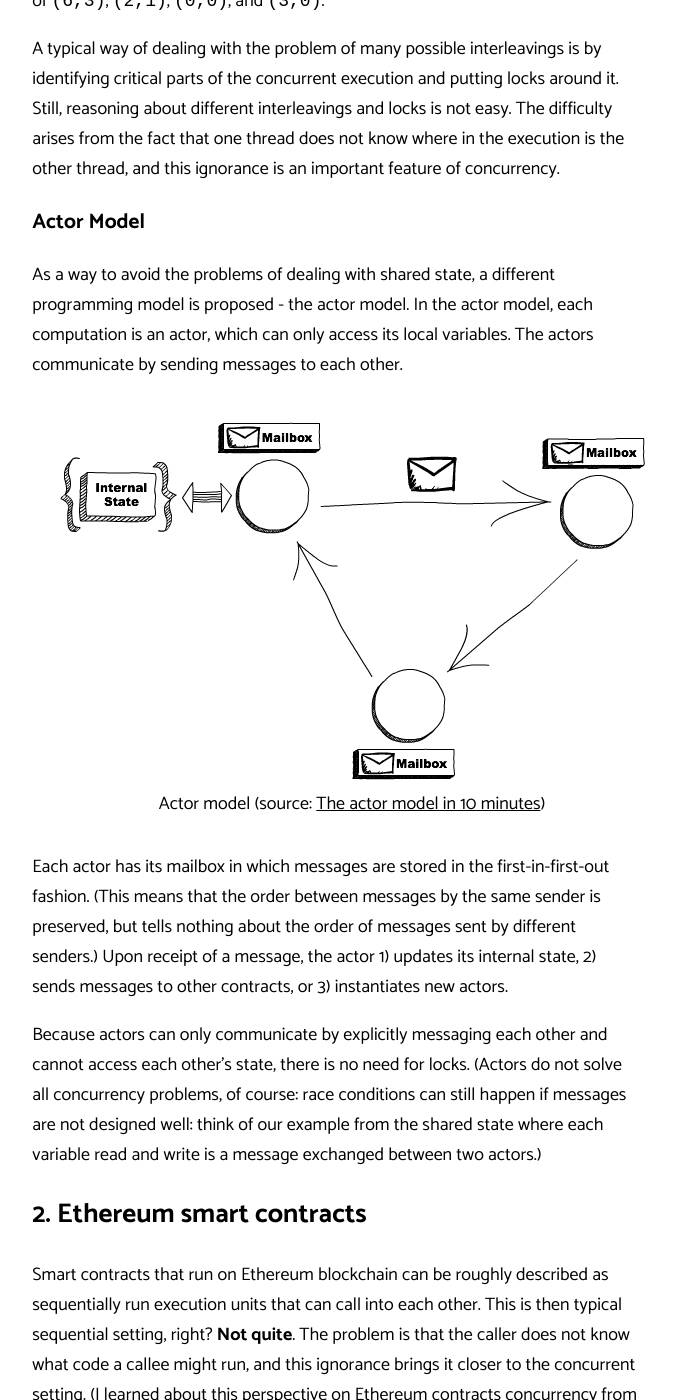
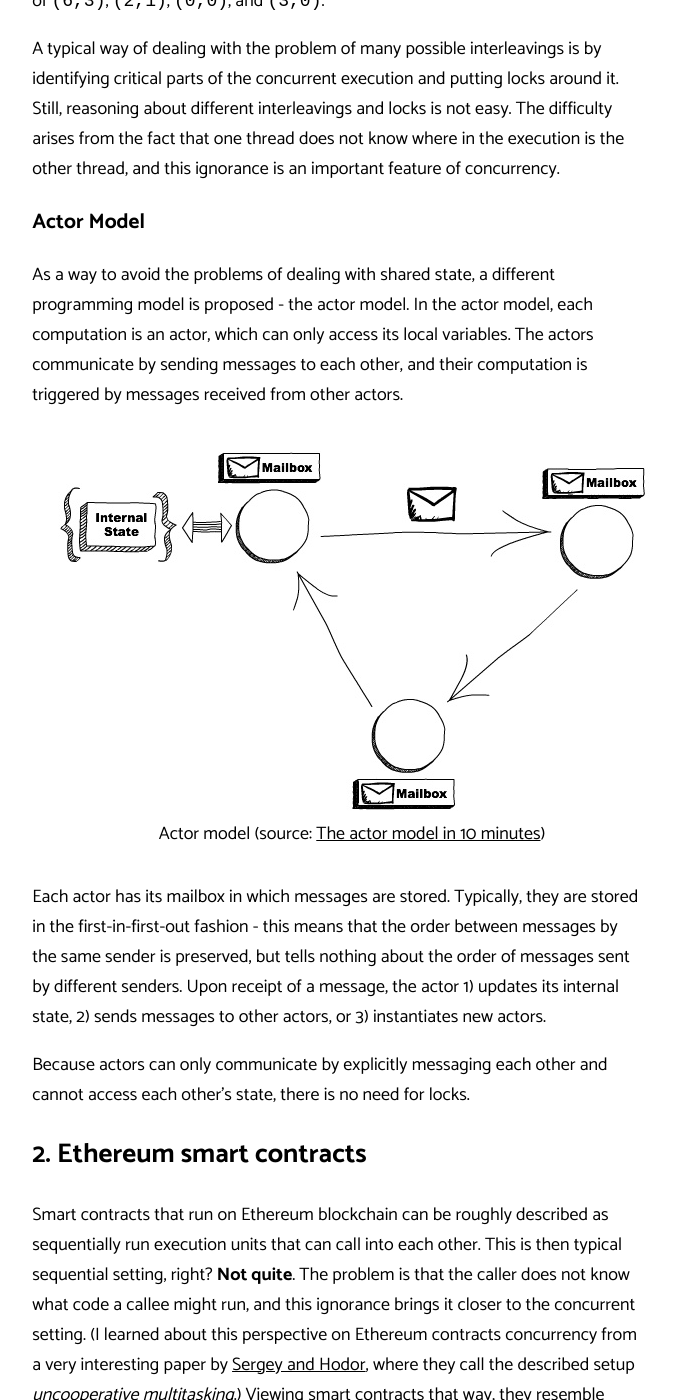
Before and after one commit to ivan-gavran/ivan-gavran.github.io, a Jekyll site: the page built from _posts/2023-11-11-0027_actor_model_CW.markdown, in a window 1280 px wide and 1400 px high, scrolled down 1241 px. Shown: the whole window, without its empty margins (303-979 px from the left). Built offline with Jekyll 4.4.1, drawn with Linux system fonts in a browser that asks for light colours; some of the changed text lies outside the part shown.

Commit message:
minor rephrasings to actor model; jpg with white background

```diff
--- a/_posts/2023-11-11-0027_actor_model_CW.markdown
+++ b/_posts/2023-11-11-0027_actor_model_CW.markdown
@@ -37,12 +37,12 @@ A typical way of dealing with the problem of many possible interleavings is by i
 
 ### Actor Model
 
-As a way to avoid the problems of dealing with shared state, a different programming model is proposed - the actor model. In the actor model, each computation is an actor, which can only access its local variables. The actors communicate by sending messages to each other.
+As a way to avoid the problems of dealing with shared state, a different programming model is proposed - the actor model. In the actor model, each computation is an actor, which can only access its local variables. The actors communicate by sending messages to each other, and their computation is triggered by messages received from other actors.
 
 <figure style="width:100%">
   <img
   class="centered"
-  src="{{ site.url }}/assets/posts/2023-11-11-0027_actor_model_CW/actorModelScheme.png"
+  src="{{ site.url }}/assets/posts/2023-11-11-0027_actor_model_CW/actorModelScheme.jpg"
   alt="The actor model scheme">
   <figcaption>Actor model (source: <a href="https://www.brianstorti.com/the-actor-model/">The actor model in 10 minutes</a>)</figcaption>
 </figure>
@@ -50,9 +50,9 @@ As a way to avoid the problems of dealing with shared state, a different program
 
 
 
-Each actor has its mailbox in which messages are stored in the first-in-first-out fashion. (This means that the order between messages by the same sender is preserved, but tells nothing about the order of messages sent by different senders.) Upon receipt of a message, the actor 1) updates its internal state, 2) sends messages to other contracts, or 3) instantiates new actors.
+Each actor has its mailbox in which messages are stored. Typically, they are stored in the first-in-first-out fashion - this means that the order between messages by the same sender is preserved, but tells nothing about the order of messages sent by different senders. Upon receipt of a message, the actor 1) updates its internal state, 2) sends messages to other actors, or 3) instantiates new actors.
 
-Because actors can only communicate by explicitly messaging each other and cannot access each other’s state, there is no need for locks. (Actors do not solve all concurrency problems, of course: race conditions can still happen if messages are not designed well: think of our example from the shared state where each variable read and write is a message exchanged between two actors.)
+Because actors can only communicate by explicitly messaging each other and cannot access each other’s state, there is no need for locks.
 
 
 
@@ -73,7 +73,9 @@ Exactly this concurrent aspect was responsible for one of the most notorious att
 
 ## 3. CosmWasm actor model
 
-Knowing about the re-entrancy attack, the designers of CosmWasm decided to model their contracts as actors. That means there is no calling into other contracts, but only sending them messages, which are executed at some later point. In that sense, it is very similar to the actor model. Unlike the theoretical actor model, the order of message handling in CW is strictly determined.
+Knowing about the re-entrancy attack, the designers of CosmWasm decided to model their contracts as actors. That means there is no calling into other contracts, but only sending them messages, which are executed at some later point. In other words, a contract necessarily modifies its local state first, and only then yields control to other contracts (thus avoiding reentrancy-style attacks).
+
+In that sense, CosmWasm's execution model is very similar to the actor model as we saw it earlier. Unlike in that description, the order of message handling in CW is strictly determined.
 
 ### Messages and their handling order
 
```
Also changed, not shown: other parts of _posts/2023-11-11-0027_actor_model_CW.markdown (+5 -5 lines), assets/posts/2023-11-11-0027_actor_model_CW/actorModelScheme.jpg (added).
